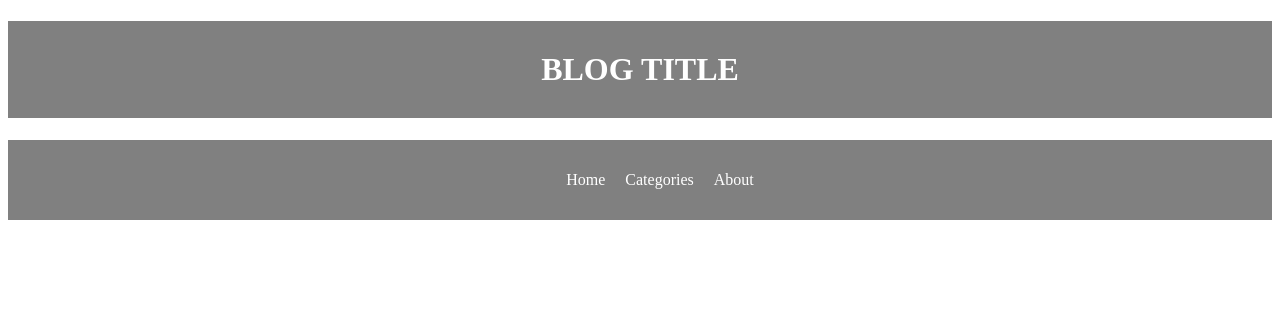
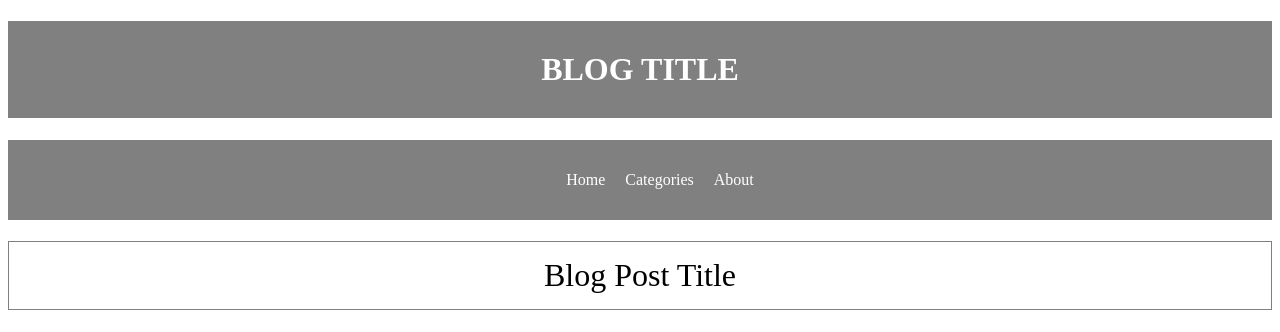
Before and after one commit to Soudip-Panja/LooksGood, a plain HTML site: page index.html in a window 1280 px wide. Drawn offline with Linux system fonts and the light colour scheme.

Commit message:
feat: Add blog post title.

```diff
--- a/index.html
+++ b/index.html
@@ -33,6 +33,11 @@
         display: inline;
         padding: 0rem 0.5rem;
       }
+      .blog-post-title {
+        border: 1px solid var(--primary--color);
+        padding: 15px;
+        font-weight: lighter;
+      }
 
     </style>
   </head>
@@ -52,5 +57,8 @@
     </nav>
 
     <!-- Blog Post Title -->
+     <div class="centered-container">
+        <h1 class="blog-post-title">Blog Post Title</h1>
+     </div>
   </body>
 </html>
```
